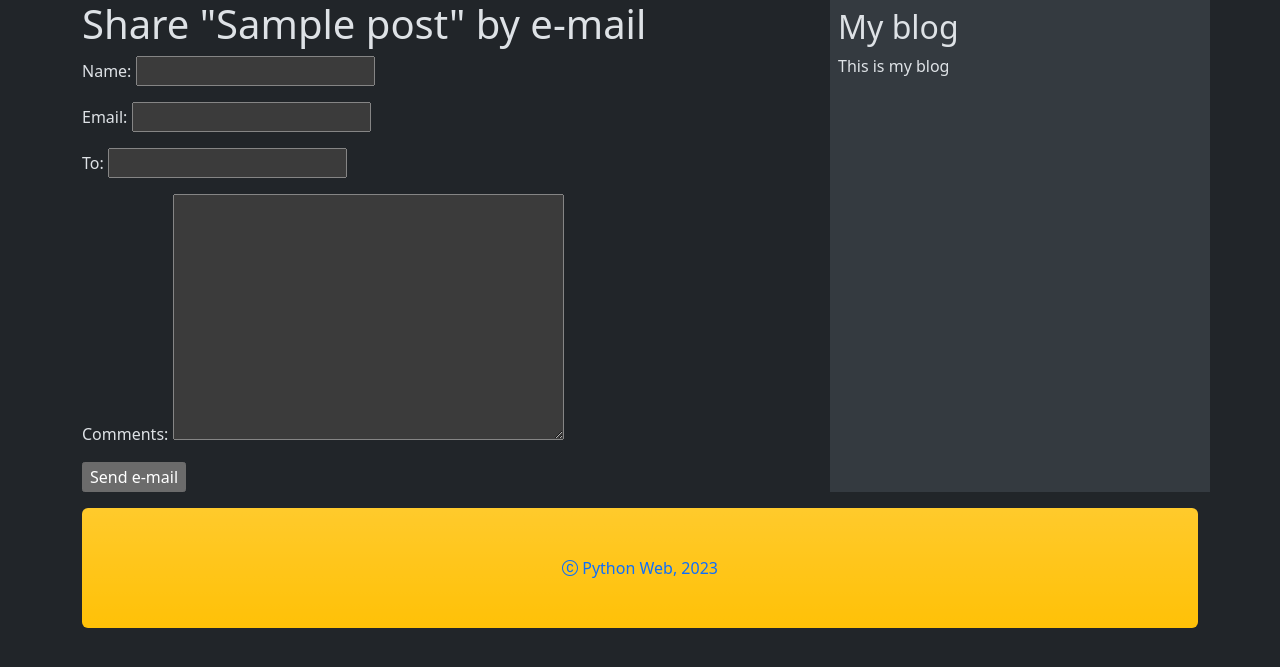
After one commit to Ansesteri/Python-Web-Block, a Django app: page /blog/1/share/ in a window 1280 px wide. The commit adds this page. Shown: the top 667 px of the page. Run offline with Django 4.2, Linux system fonts and the light colour scheme; tables that the repository leaves empty hold one stand-in row (values such as "Sample post").

Commit message:
Add email mail sends

```diff
--- /dev/null
+++ b/blog/forms.py
@@ -0,0 +1,8 @@
+from django import forms
+
+
+class EmailPostForm(forms.Form):
+    name = forms.CharField(max_length=25)
+    email = forms.EmailField()
+    to = forms.EmailField()
+    comments = forms.CharField(required=False, widget=forms.Textarea)
--- a/blog/templates/blog/post/detail.html
+++ b/blog/templates/blog/post/detail.html
@@ -8,4 +8,9 @@
         Published {{ post.publish }} by {{ post.author }}
     </p>
     {{ post.body|linebreaks }}
+    <p>
+        <a href="{% url 'blog:post_share' post.id %}">
+            Share this post
+        </a>
+    </p>
 {% endblock content %}
--- a/blog/templates/blog/post/list.html
+++ b/blog/templates/blog/post/list.html
@@ -17,5 +17,5 @@
         {{ post.body|truncatewords:30|linebreaks }}
     </div>
     {% endfor %}
-    {% include "pagination.html" with page=posts %}
+    {% include "pagination.html" with page=page_obj %}
 {% endblock content %}
--- /dev/null
+++ b/blog/templates/blog/post/share.html
@@ -0,0 +1,20 @@
+{% extends "blog/base.html" %}
+
+{% block title %}Share a post{% endblock %}
+
+{% block content %}
+    {% if sent %}
+    <h1>E-mail was successfully sent</h1>
+    <p>
+        "{{ post.title }}" was successfully sent
+        to {{ form.cleaned_data.to }}.
+    </p>
+    {% else %}
+    <h1>Share "{{ post.title }}" by e-mail</h1>
+    <form method="post">
+        {{ form.as_p }}
+        {% csrf_token %}
+        <input type="submit" value="Send e-mail">
+    </form>
+    {% endif %}
+{% endblock content %}
--- a/blog/urls.py
+++ b/blog/urls.py
@@ -4,6 +4,8 @@ from . import views
 app_name = 'blog'
 
 urlpatterns = [
-    path('', views.post_list, name='post_list'),
+    # path('', views.post_list, name='post_list'),
+    path('', views.PostListView.as_view(), name='post_list'),
     path('<int:year>/<int:month>/<int:day>/<slug:post>/', views.post_detail, name='post_detail'),
+    path('<int:post_id>/share/', views.post_share, name='post_share'),
 ]
--- a/blog/views.py
+++ b/blog/views.py
@@ -1,9 +1,18 @@
+from django.core.mail import send_mail
 from django.core.paginator import Paginator, EmptyPage, PageNotAnInteger
 from django.http import Http404
 from django.shortcuts import render, get_object_or_404
+from django.views.generic import ListView
 
+from .forms import EmailPostForm
 from .models import Post
 
+class PostListView(ListView):
+    """Альтернативне подання списку постів"""
+    queryset = Post.published.all()
+    context_object_name = 'posts'
+    paginate_by = 3
+    template_name = 'blog/post/list.html'
 
 def post_list(request):
     post_list = Post.published.all()
@@ -23,3 +32,24 @@ def post_detail(request, year, month, day, post):
     post = get_object_or_404(Post, slug=post, status=Post.Status.PUBLISHED)
 
     return render(request, 'blog/post/detail.html', {'post': post})
+
+def post_share(request, post_id):
+    # Отримати пост за id
+    post = get_object_or_404(Post, id=post_id, status=Post.Status.PUBLISHED)
+    sent = False
+    if request.method == 'POST':
+        # Форма передана на обробку
+        form = EmailPostForm(request.POST)
+        if form.is_valid():
+            # Поля форми успішно пройшли валідацію
+            cd = form.cleaned_data
+            # відправити електронного листа
+            post_url = request.build_absolute_uri(post.get_absolute_url())
+            subject = f'{cd["name"]} recommends you read {post.title}'
+            message = f'Read {post.title} at {post_url}\n\n' \
+                      f'{cd["name"]}\'s comments: {cd["comments"]}'
+            send_mail(subject, message, 'your_account@gmail.com', [cd['to']])
+            sent = True
+    else:
+        form = EmailPostForm()
+    return render(request, 'blog/post/share.html', {'post': post, 'form': form, 'sent': sent})
```
Also changed, not shown: core/settings.py (+7 -0 lines).
